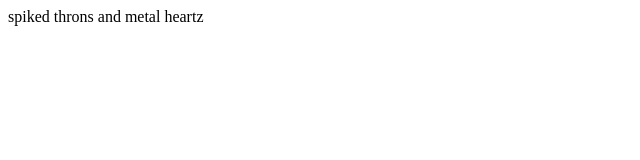
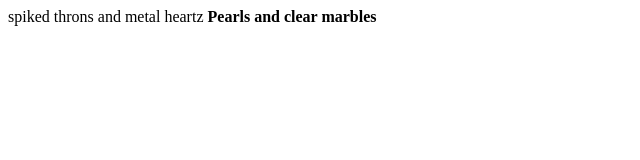
Before and after one commit to 6eloved/petals-2-count, a plain HTML site: page index.html in a window 1280 px wide. Shown: the whole page, without its empty margins (0-640 px from the left). Drawn offline with Linux system fonts and the light colour scheme.

Commit message:
added some text

```diff
--- a/index.html
+++ b/index.html
@@ -1 +1,2 @@
 spiked throns and metal heartz
+<strong>Pearls and clear marbles</strong>
```
